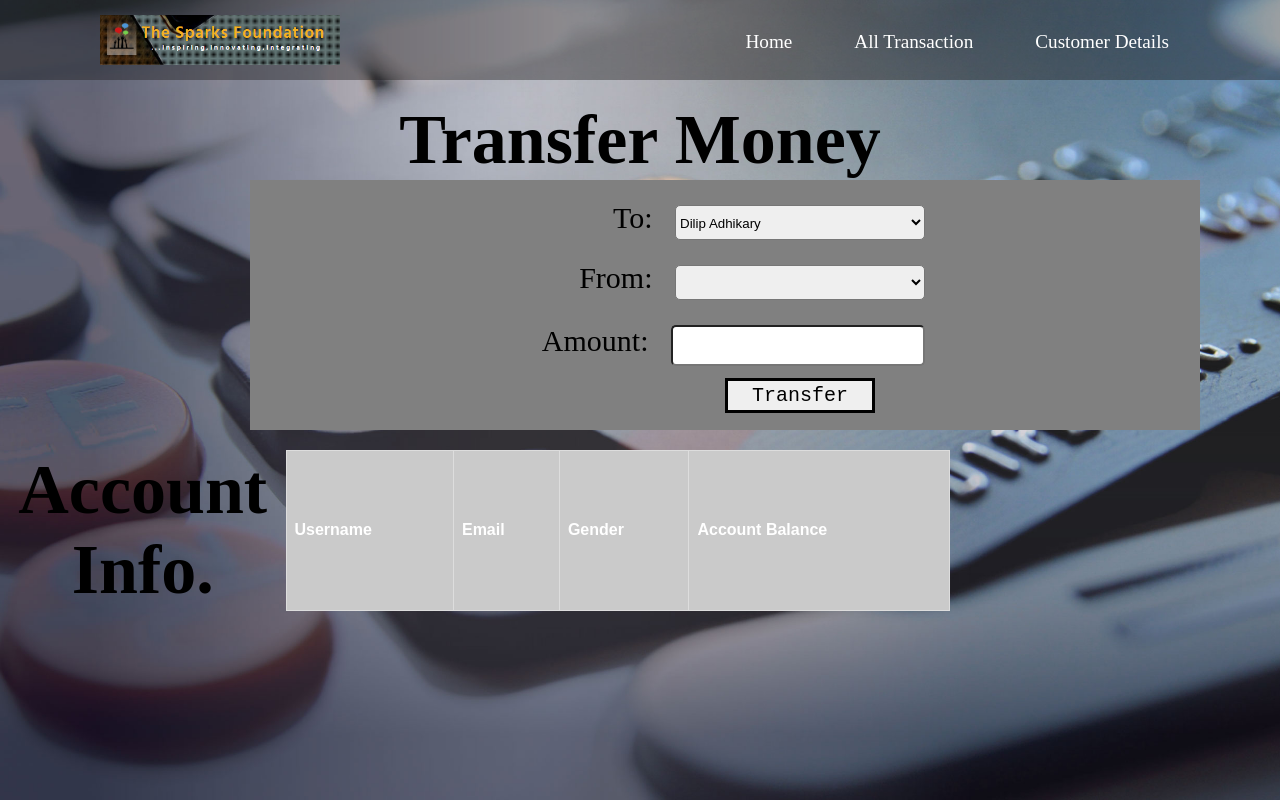
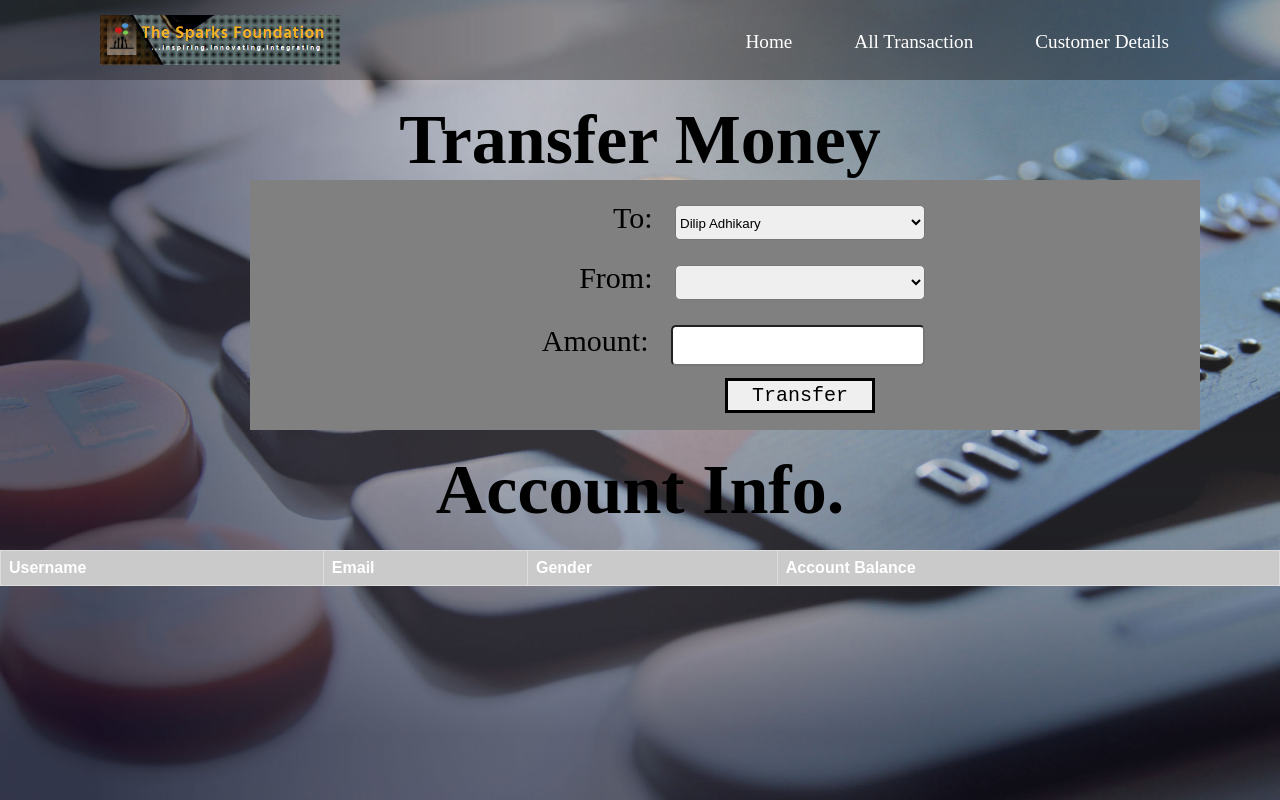
Before and after one commit to Dayeeta12/BasicBankingSystem, a Django app: page /transfer/46 in a window 1280 px wide. Run offline with Django 3.2, Linux system fonts and the light colour scheme; data comes from the database, SQL or seed files in the repository; lists and menus that the app fills with data are empty.

Commit message:
Update trans.css

```diff
--- a/static/css/trans.css
+++ b/static/css/trans.css
@@ -65,7 +65,7 @@
     font-family: 'Courier New', Courier, monospace;
 }
 
-.extension  {
+/* .extension  {
     display: inline-flex;
     width: 950px;
-}
+} */
```
